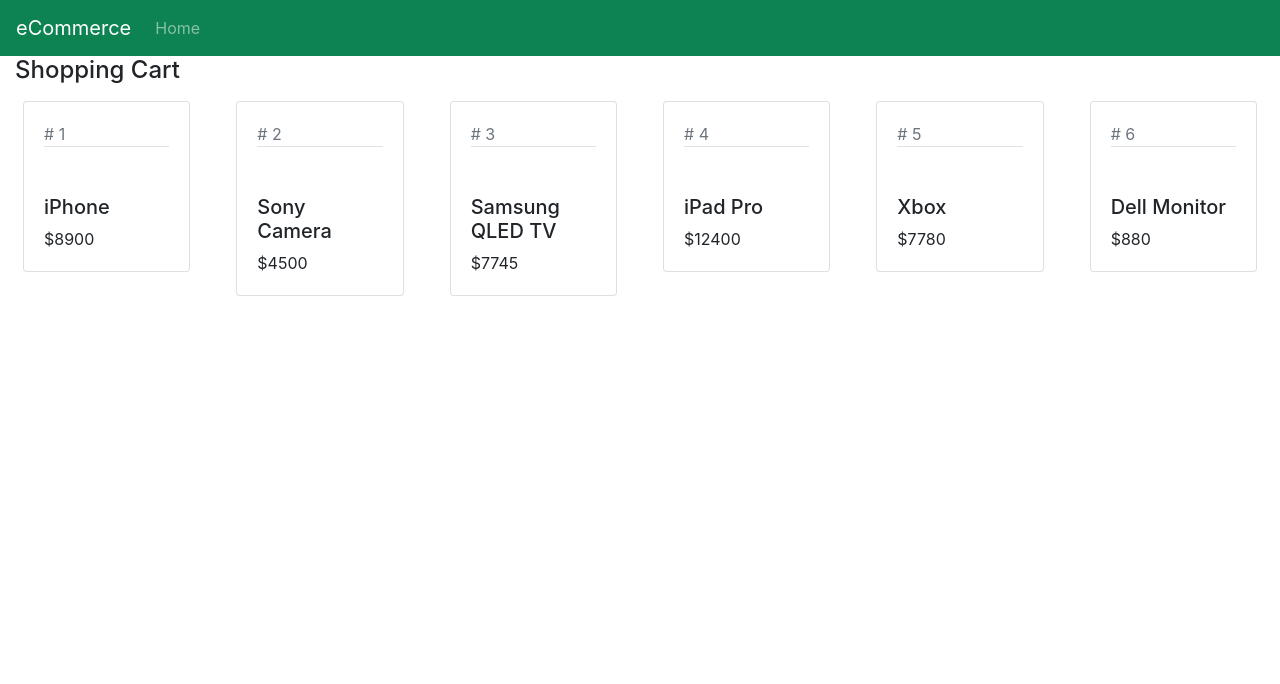
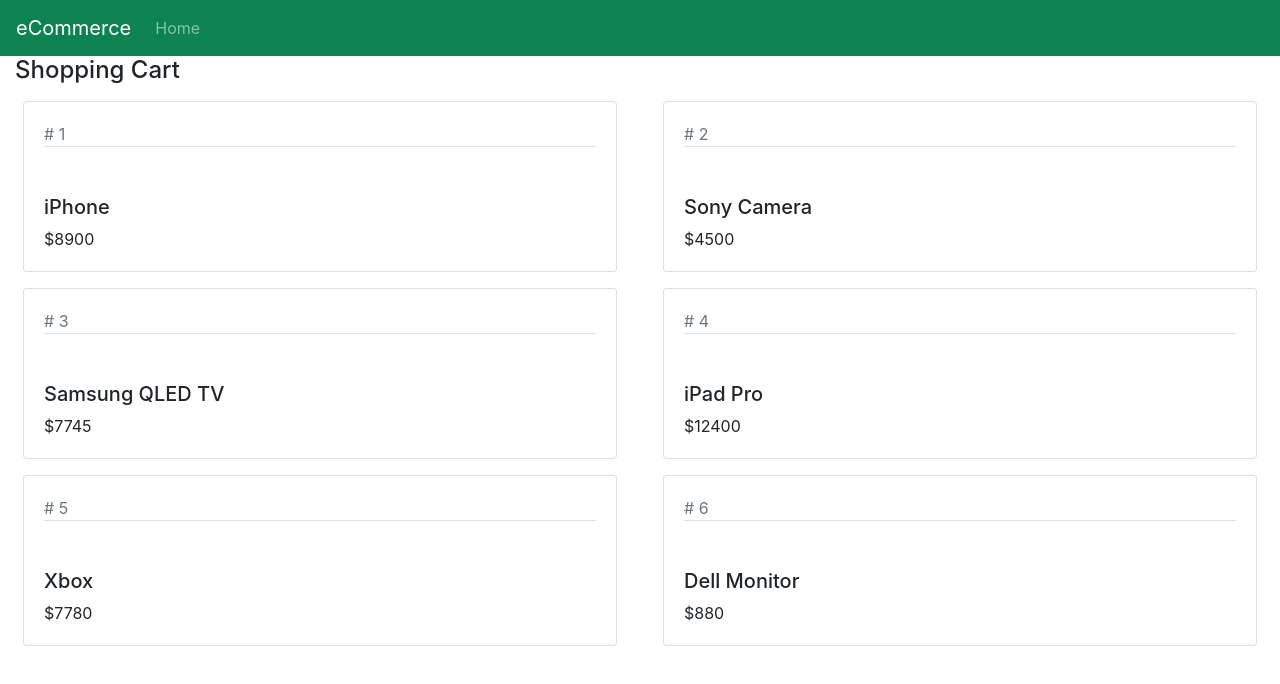
Before and after one commit to FrancoTr/react-ecommerce-classbasedcomponents, a React (Create React App) app: page / in a window 1280 px wide. Shown: the top 684 px of the page. Built offline with nearby package versions, Linux system fonts and the light colour scheme.

Commit message:
fix typo on bootstrap class

```diff
--- a/src/Product.jsx
+++ b/src/Product.jsx
@@ -3,7 +3,7 @@
 export default class Product extends Component {
   render() {
     return (
-      <div className="col-lg 6">
+      <div className="col-lg-6">
         <div className="card m-2">
           <div className="card-body">
             <div className="text-muted"># {this.props.id}</div>
```
